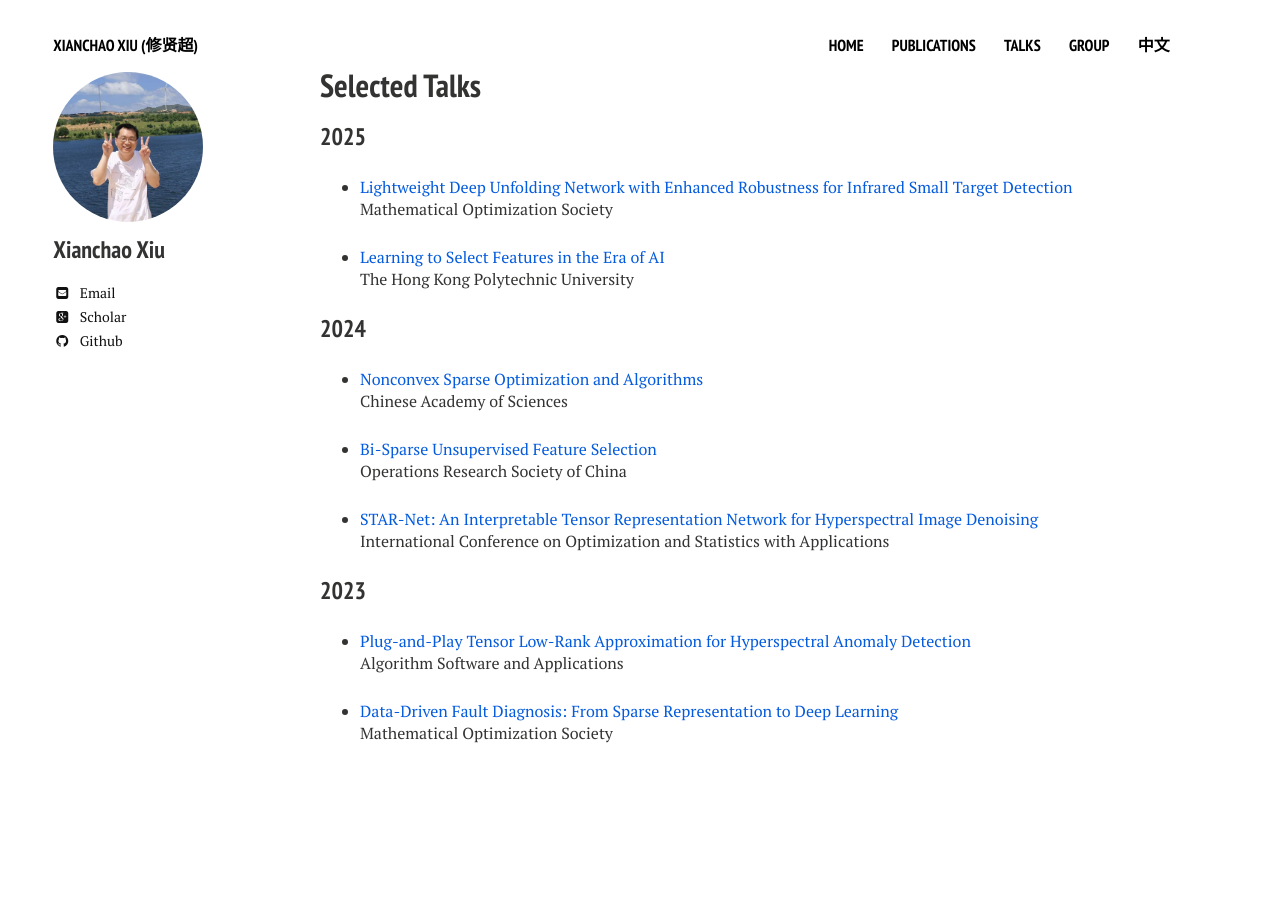
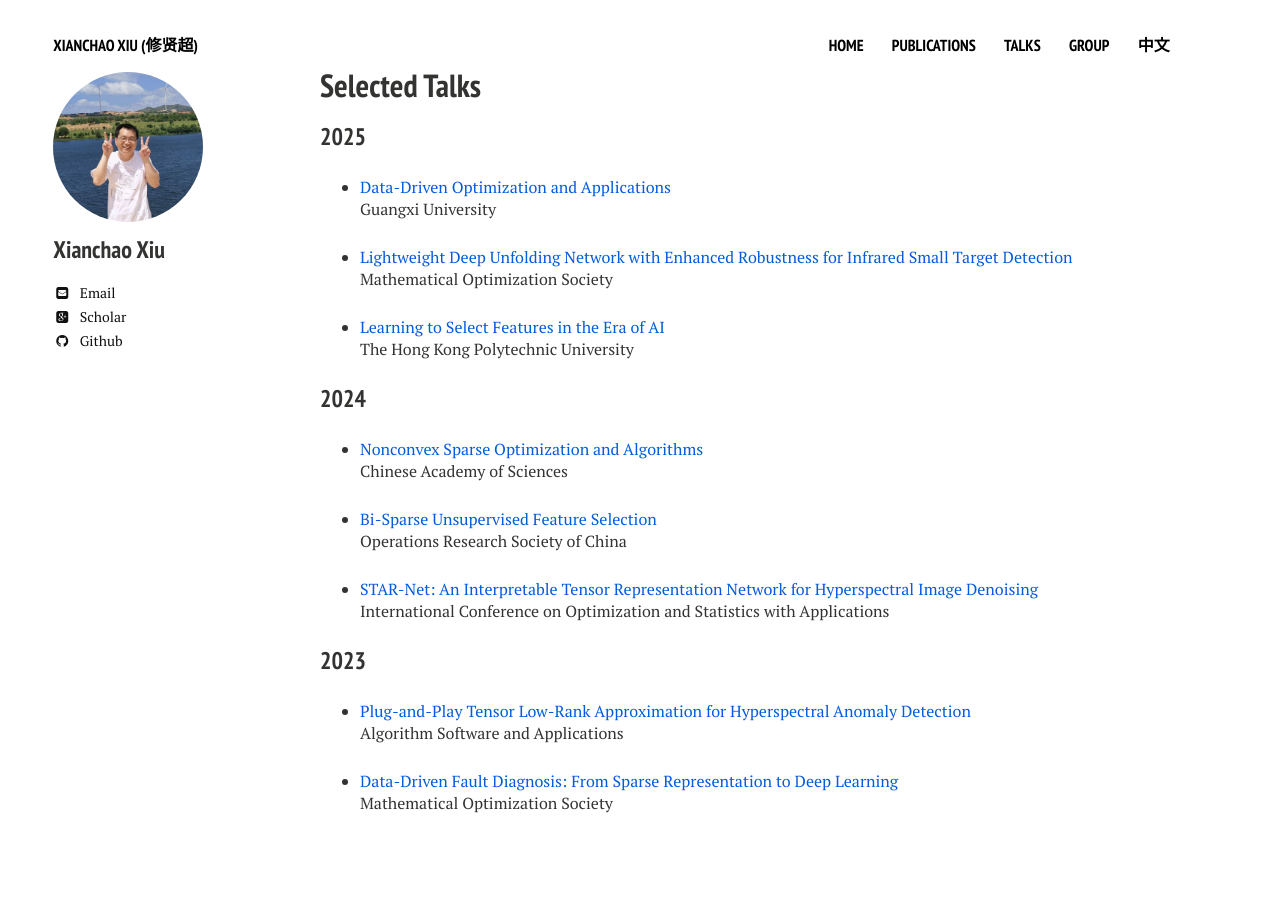
Before and after one commit to xianchaoxiu/xianchaoxiu.github.io, a Jekyll site: the page built from talks/index.md, in a window 1280 px wide. Built offline with Jekyll 4.4.1, drawn with Linux system fonts in a browser that asks for light colours; nearby versions of some CDN libraries.

Commit message:
Update index.md

```diff
--- a/talks/index.md
+++ b/talks/index.md
@@ -9,6 +9,10 @@ share: false
 
 
 ### 2025
+
+* <a href="../talks/2025-GXU.pdf" class="textlink" target="_blank"> Data-Driven Optimization and Applications </a> <br>
+Guangxi University <br>
+
 * <a href="../talks/2025-MOS.pdf" class="textlink" target="_blank"> Lightweight Deep Unfolding Network with Enhanced Robustness for Infrared Small Target Detection </a> <br>
 Mathematical Optimization Society <br>
 
```
